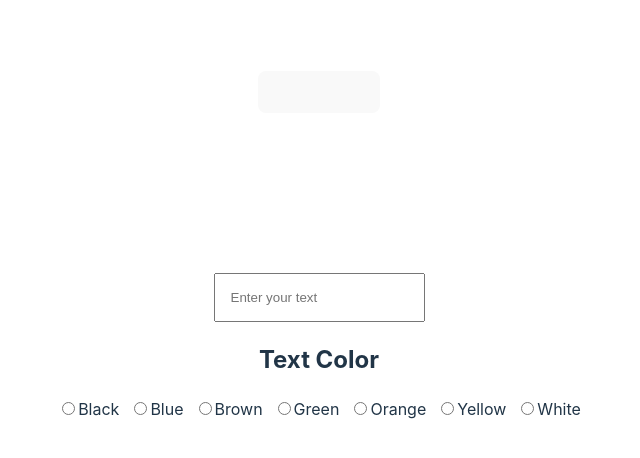
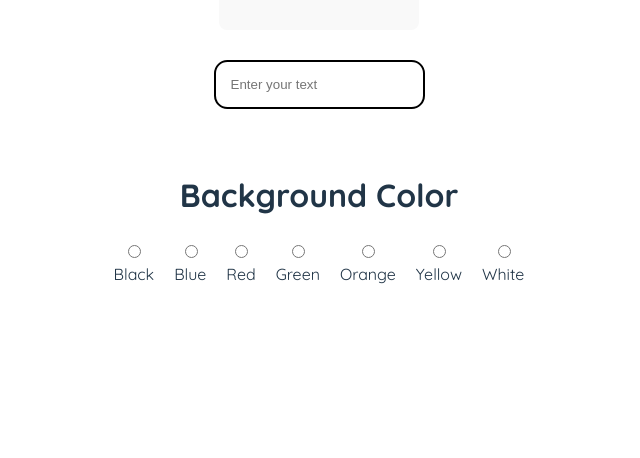
Before and after one commit to kiudev/button-customizer, a React (Vite) app: page / in a window 1280 px wide. Shown: the part 154-612 px from the top of the page, without its empty margins (321-961 px from the left). Built offline with nearby package versions, Linux system fonts and the light colour scheme.

Commit message:
:art: add colors for change button background

```diff
--- a/src/App.css
+++ b/src/App.css
@@ -3,6 +3,44 @@
     margin: 0 auto;
     padding: 2rem;
     text-align: center;
+}
+
+.bgColor {
+    margin-top: 20px;
+}
+
+.line {
+    background-color: white;
+    margin-top: 40px;
+    width: auto;
+    height: 1px;
+}
+
+h1 {
+    font-weight: bold;
+}
+
+p {
+    margin-top: -2px;
+}
+
+button {
+    border-radius: 8px;
+    border: 1px solid transparent;
+    padding: 1em 3em;
+    font-size: 20px;
+    font-weight: 500;
+    font-family: inherit;
+    background-color: #1a1a1a;
+    cursor: pointer;
+    transition: border-color 0.25s;
+}
+button:hover {
+    border-color: #646cff;
+}
+button:focus,
+button:focus-visible {
+    outline: 4px auto -webkit-focus-ring-color;
 }
 
 @keyframes logo-spin {
@@ -19,11 +57,3 @@
         animation: logo-spin infinite 20s linear;
     }
 }
-
-.card {
-  padding: 2em;
-}
-
-.read-the-docs {
-  color: #888;
-}
--- a/src/App.jsx
+++ b/src/App.jsx
@@ -5,39 +5,84 @@ import TextButton from './components/TextButton'
 import Color from './components/Color'
 
 function App() {
-  const [value, setValue] = useState('')
+    const [value, setValue] = useState(false)
 
     const handleChange = text => {
         setValue(text.target.value)
     }
 
-  const [isClicked, setIsClicked] = useState(false)
+    const [bgColor, setbgColor] = useState('')
 
     const handleClick = color => {
-    setIsClicked(color)
+        setbgColor(color.target.value)
     }
 
     const containerStyles = {
         display: 'flex',
-    gap: '10px',
+        gap: '20px',
     }
 
     return (
         <main>
-      <Button text={value} bgColor={{ backgroundColor: isClicked }} />
+            <Button
+                text={value}
+                style={{
+                    backgroundColor: bgColor,
+                    width: '200px',
+                    height: '80px',
+                }}
+            />
             <TextButton onchange={handleChange} />
+            <div className='line'></div>
+            <div className="bgColor">
                 <header>
-        <h2>Text Color</h2>
+                    <h1>Background Color</h1>
                 </header>
                 <section style={containerStyles}>
-        <Color text="Black" onclick={handleClick} />
-        <Color text="Blue" onclick={handleClick} />
-        <Color text="Brown" />
-        <Color text="Green" />
-        <Color text="Orange" />
-        <Color text="Yellow" />
-        <Color text="White" />
+                    <Color
+                        text="Black"
+                        name="color"
+                        value="black"
+                        onclick={handleClick}
+                    />
+                    <Color
+                        text="Blue"
+                        name="color"
+                        value="blue"
+                        onclick={handleClick}
+                    />
+                    <Color
+                        text="Red"
+                        name="color"
+                        value="red"
+                        onclick={handleClick}
+                    />
+                    <Color
+                        text="Green"
+                        name="color"
+                        value="green"
+                        onclick={handleClick}
+                    />
+                    <Color
+                        text="Orange"
+                        name="color"
+                        value="orange"
+                        onclick={handleClick}
+                    />
+                    <Color
+                        text="Yellow"
+                        name="color"
+                        value="yellow"
+                        onclick={handleClick}
+                    />
+                    <Color
+                        text="White"
+                        name="color"
+                        value="white"
+                        onclick={handleClick}
+                    />
                 </section>
+            </div>
         </main>
     )
 }
--- a/src/components/Button.jsx
+++ b/src/components/Button.jsx
@@ -1,16 +1,16 @@
 import PropTypes from 'prop-types'
 
-const Button = ({ text, bgColor }) => {
-  return (
-    <div>
-      <button style={bgColor}>{text}</button>
-    </div>
-  )
+const Button = ({ text, style }) => {
+    return (
+        <div>
+            <button style={style}>{text}</button>
+        </div>
+    )
 }
 
 Button.propTypes = {
-  text: PropTypes.string,
-  bgColor: PropTypes.string
+    text: PropTypes.string,
+    style: PropTypes.string,
 }
 
 export default Button
--- a/src/components/Color.jsx
+++ b/src/components/Color.jsx
@@ -1,10 +1,10 @@
 import PropTypes from 'prop-types'
 
-const Color = ({ text, onclick }) => {
+const Color = ({ text, onclick, name, value }) => {
     return (
         <div>
-      <input type="radio" name="colors" onClick={onclick} />
-      <label htmlFor="name">{text}</label>
+            <input type="radio" name={name} value={value} onClick={onclick} />
+            <p htmlFor="name">{text}</p>
         </div>
     )
 }
@@ -12,6 +12,8 @@ const Color = ({ text, onclick }) => {
 Color.propTypes = {
     text: PropTypes.string,
     onclick: PropTypes.string,
+    name: PropTypes.string,
+    value: PropTypes.string,
 }
 
 export default Color
--- a/src/components/TextButton.jsx
+++ b/src/components/TextButton.jsx
@@ -1,25 +1,29 @@
 import PropTypes from 'prop-types'
 
-const TextButton = ({ onchange }) => {
-  const InputStyled = {
-    marginTop: '10rem',
+const TextButton = ({ onchange, value }) => {
+    const InputTextStyled = {
+        marginTop: '30px',
         padding: '15px',
+        borderRadius: '1em',
+        border: '2px solid black'
     }
 
     return (
         <div>
             <input
                 type="text"
+                value={value}
                 placeholder="Enter your text"
                 onChange={onchange}
-        style={InputStyled}
+                style={InputTextStyled}
             ></input>
         </div>
     )
 }
 
 TextButton.propTypes = {
-  onchange: PropTypes.string
+    onchange: PropTypes.string,
+    value: PropTypes.string,
 }
 
 export default TextButton
--- a/src/index.css
+++ b/src/index.css
@@ -1,5 +1,9 @@
+@import url('https://fonts.googleapis.com/css2?family=Quicksand:wght@400;700&display=swap');
+
+
 :root {
-  font-family: Inter, system-ui, Avenir, Helvetica, Arial, sans-serif;
+    font-family: 'Quicksand', Inter, system-ui, Avenir, Helvetica, Arial,
+        sans-serif;
     line-height: 1.5;
     font-weight: 400;
 
@@ -28,31 +32,7 @@ body {
     display: flex;
     place-items: center;
     min-width: 100vw;
-  min-height: 100vh;
-}
-
-h1 {
-  font-size: 3.2em;
-  line-height: 1.1;
-}
-
-button {
-  border-radius: 8px;
-  border: 1px solid transparent;
-  padding: 1em 3em;
-  font-size: 20px;
-  font-weight: 500;
-  font-family: inherit;
-  background-color: #1a1a1a;
-  cursor: pointer;
-  transition: border-color 0.25s;
-}
-button:hover {
-  border-color: #646cff;
-}
-button:focus,
-button:focus-visible {
-  outline: 4px auto -webkit-focus-ring-color;
+    min-height: 70vh;
 }
 
 @media (prefers-color-scheme: light) {
```
Lines whose indentation alone changed are shown as unchanged.
